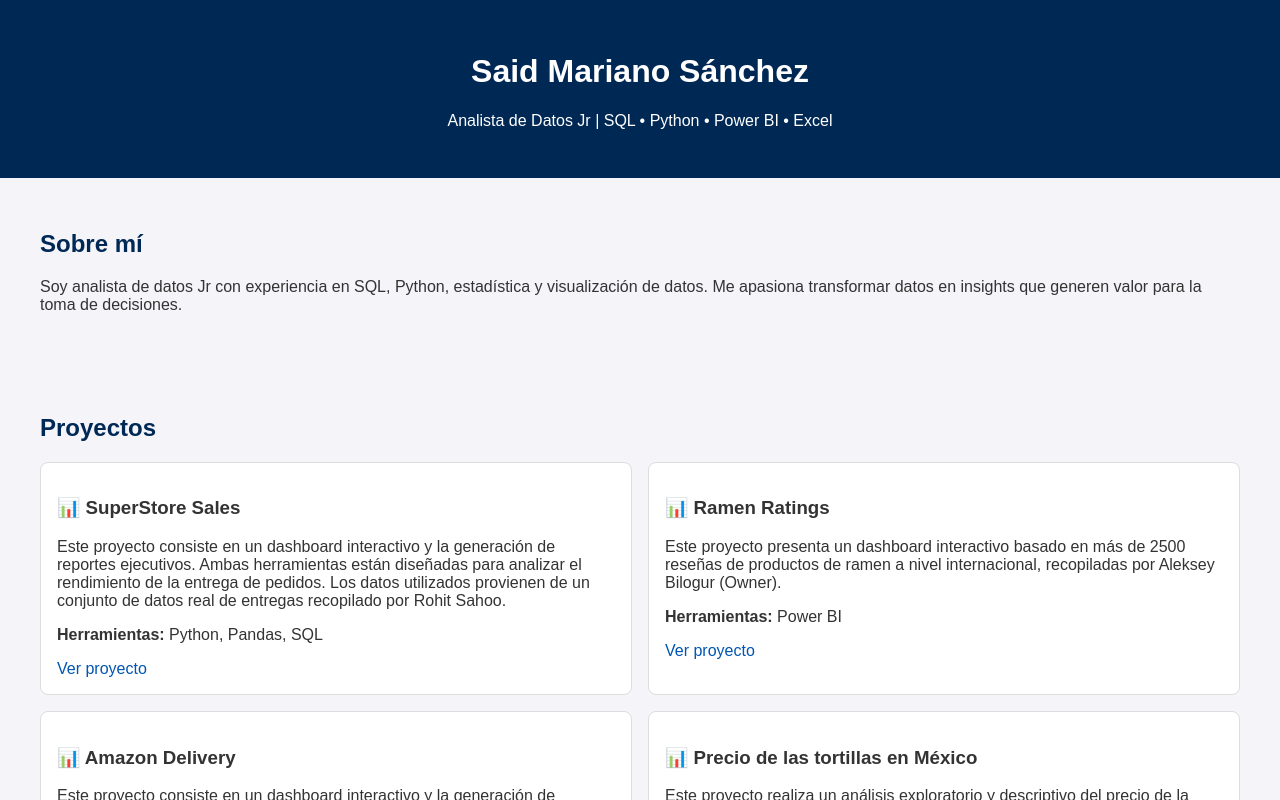
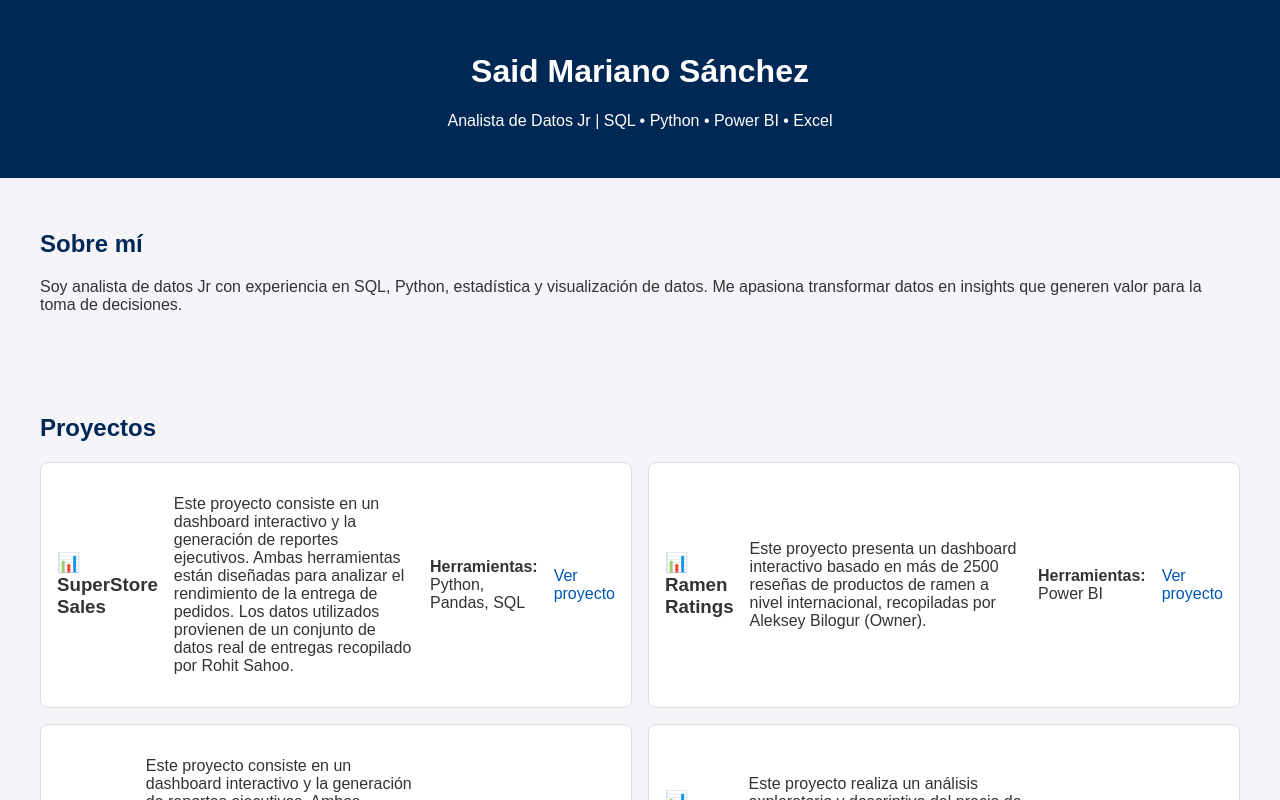
Before and after one commit to SaitoM17/mi-portafolio, a React (Create React App) app: page / in a window 1280 px wide. Shown: the top 800 px of the page. Built offline with nearby package versions, Linux system fonts and the light colour scheme.

Commit message:
feat: Configuración de las imganes

```diff
--- a/src/App.css
+++ b/src/App.css
@@ -28,11 +28,33 @@ h2 {
   gap: 1rem;
 }
 
+/* .project-card {
+  background: white;
+  padding: 1rem;
+  border: 1px solid #ddd;
+  border-radius: 8px;
+} */
+
 .project-card {
   background: white;
   padding: 1rem;
   border: 1px solid #ddd;
   border-radius: 8px;
+  display: flex;                /* Activa flexbox */
+  justify-content: space-between;
+  align-items: center;          /* Centra verticalmente */
+  gap: 1rem;                    /* Espacio entre texto e imagen */
+}
+
+.project-content {
+  flex: 1;                      /* Texto ocupa lo que quede */
+}
+
+.project-icon {
+  width: 120px;                 /* Ajusta tamaño de la imagen */
+  height: auto;
+  border-radius: 8px;
+  object-fit: cover;
 }
 
 .project-card a {
```
